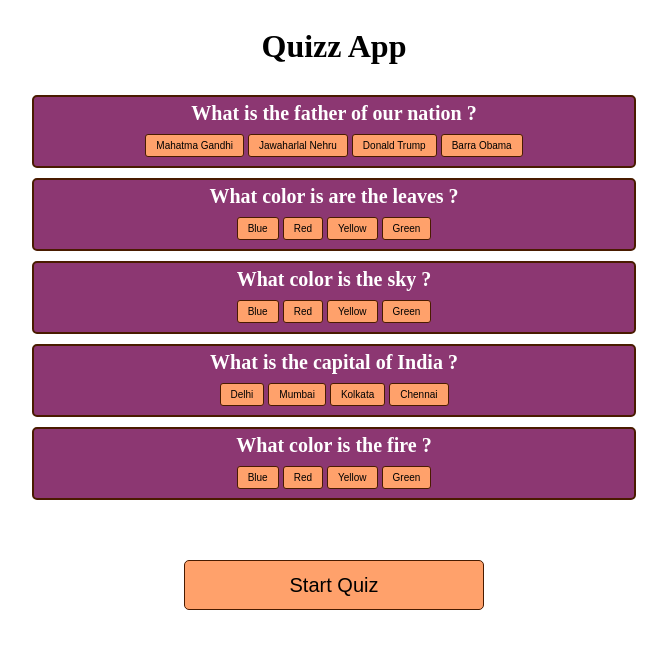
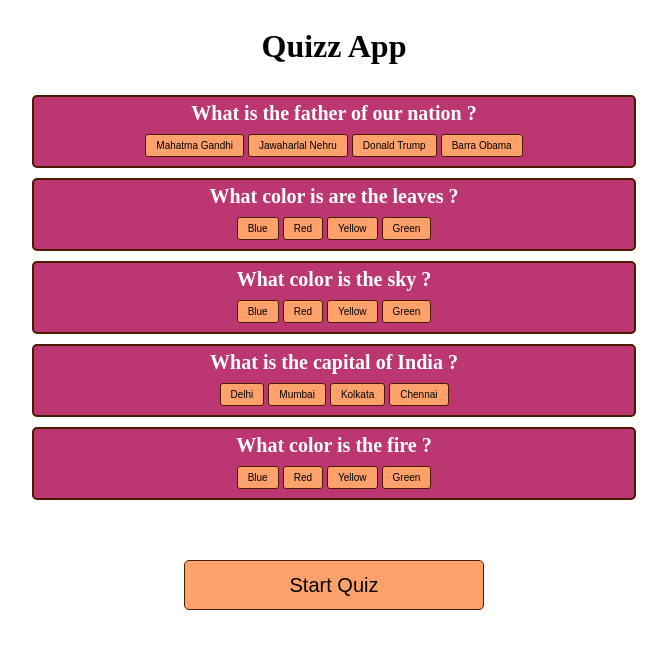
Before and after one commit to iamneo-production/caffbbedffddddbbedcfcfdfbedeaaeafdbbc, a React (Create React App) app in the folder reactapp/: page /quiz in a window 1280 px wide. Shown: the top 648 px of the page, without its empty margins (306-973 px from the left). Built offline with nearby package versions, Linux system fonts and the light colour scheme.

Commit message:
Backup Commit

```diff
--- a/reactapp/src/index.css
+++ b/reactapp/src/index.css
@@ -49,7 +49,7 @@
 .show_btn{
   font-size: 15px;
   height: 30px;
-  background-color: #71ff2f;
+  background-color: #2e9000;
   border: 1px solid #2e9000;
   text-align: center;
   padding: 0px 15px;
@@ -83,7 +83,7 @@
 .card{
   width: 600px;
   font-size: 20px;
-  background-color:#8c3772;
+  background-color:#Bc3772;
   border: 2px solid #491b00;
   text-align: center;
   border-radius: 5px;
```
